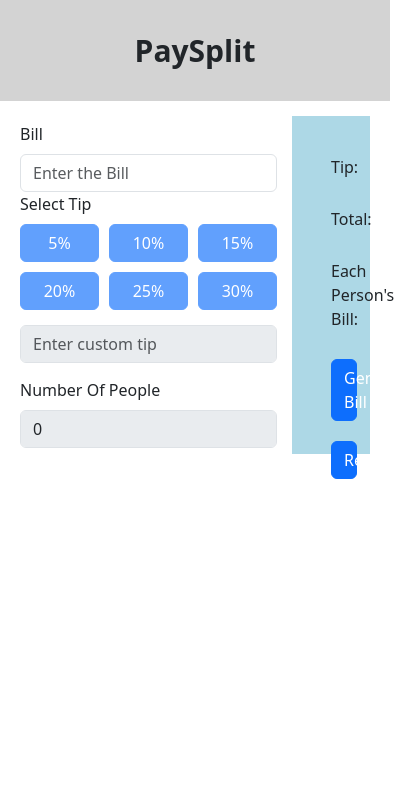
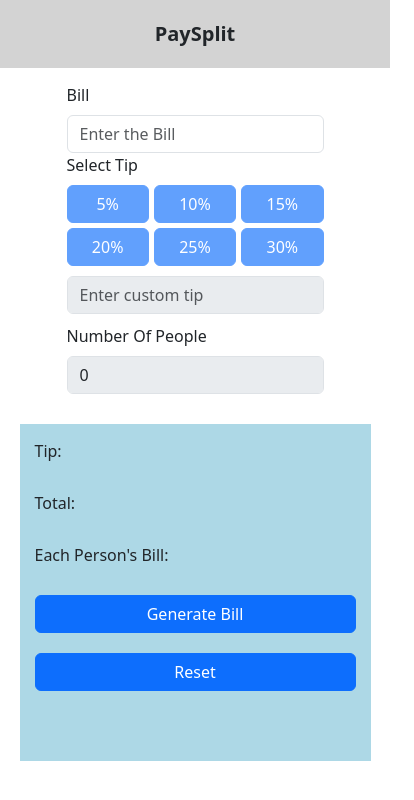
Before and after one commit to arnavkatyayan/billsplitterproject, a React (Create React App) app: page / in a window 390 px wide. Shown: the top 800 px of the page, 414 px wide, since content can reach past the window. Built offline with nearby package versions, Linux system fonts and the light colour scheme.

Commit message:
Media query changes .

```diff
--- a/src/App.css
+++ b/src/App.css
@@ -69,3 +69,55 @@
   gap:20px;
   padding:39px;
 }
+/* Mobile Responsive Styles */
+@media (max-width: 768px) {
+  .main-class {
+    flex-direction: column;
+    gap: 10px;
+  }
+
+  .btn-grps {
+    grid-template-columns: repeat(3, 1fr); /* 2 columns for medium screens */
+    gap: 5px;
+  }
+
+  .output-class {
+    width: 80vw;
+    height: 40vh;
+    padding: 20px;
+  }
+
+  .column-gap {
+    margin-top: 10px;
+  }
+
+  .heading {
+    font-size: 25px; /* Adjust font size for smaller screens */
+    height: 10vh;
+  }
+}
+
+/* Small Screen (Phone Portrait Mode) */
+@media (max-width: 480px) {
+  .main-class {
+    flex-direction: column;
+    gap: 5px;
+  }
+
+  .btn-grps {
+    grid-template-columns: repeat(3,1fr); /* Stack buttons on top of each other */
+    gap: 5px;
+  }
+
+  .output-class {
+    margin-top: 25px;
+    width: 90vw;
+    height: 40vh;
+    padding: 15px;
+  }
+
+  .heading {
+    font-size: 20px;
+    height: 8vh; /* Reduce height on small screens */
+  }
+}
```
